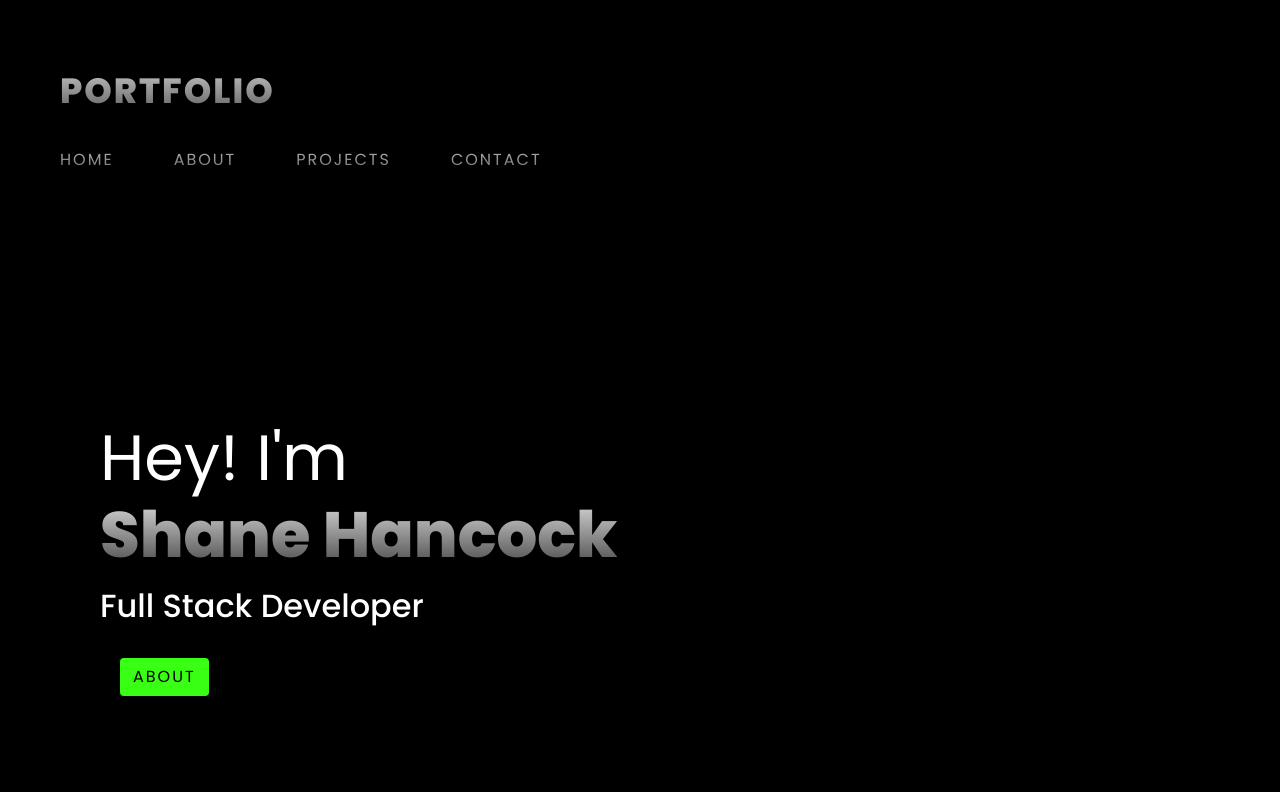
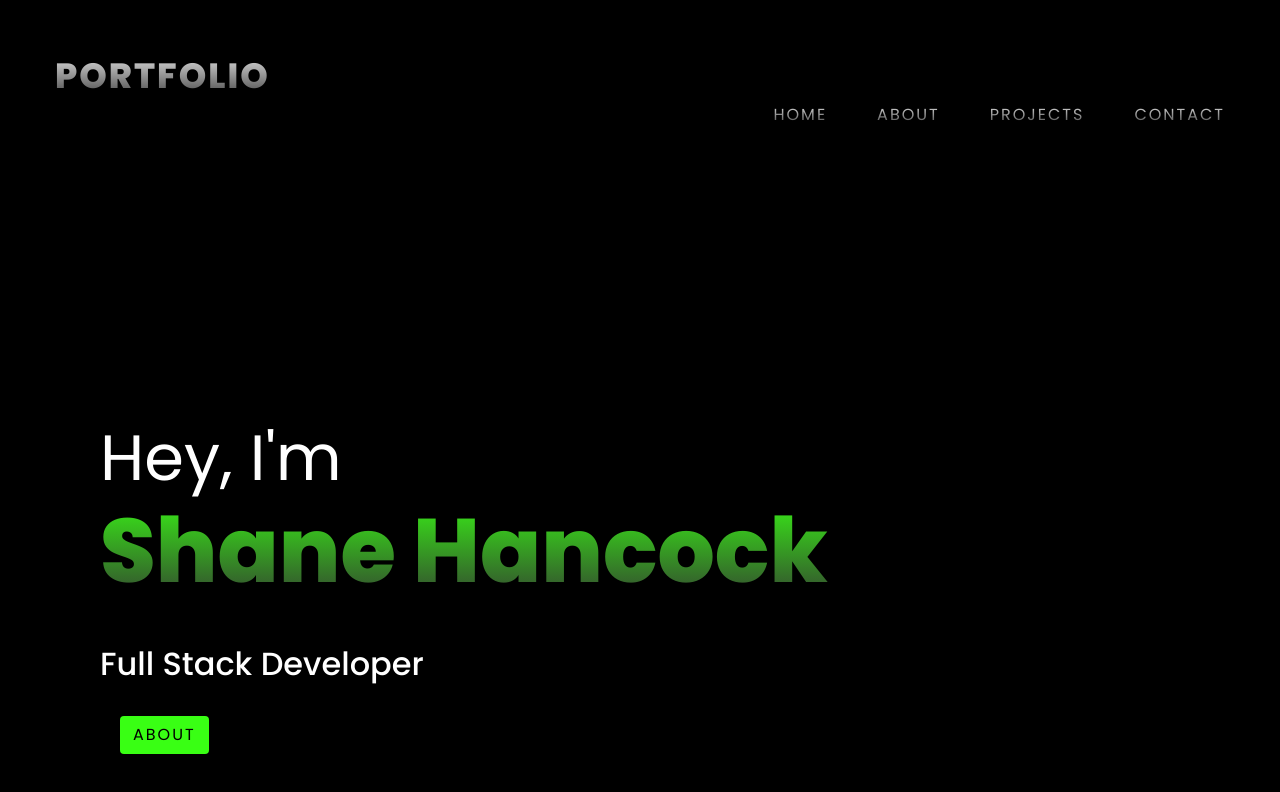
Before and after one commit to shanehancock64/updatedPortfolio, a plain HTML site: page index.html in a window 1280 px wide. Drawn offline with nearby package versions, Linux system fonts and the light colour scheme.

```diff
--- a/index.html
+++ b/index.html
@@ -13,15 +13,17 @@
   <header>
   <a href="#" class="logo">Portfolio</a>
   <div class="toggle"></div>
+  <div class="btns">
   <ul>
     <li><a href="#">Home</a></li>
     <li><a href="#">About</a></li>
     <li><a href="#">Projects</a></li>
     <li><a href="#">Contact</a></li>
   </ul>
+  </div>
   </header>
   <section class ="banner">
-    <h1>Hey! I'm<br><span>Shane Hancock</span></h1>
+    <h1>Hey, I'm<br><span>Shane Hancock</span></h1>
     <h2>Full Stack Developer</h2>
     <a href="#" class="btn">About</a>
   </section>
--- a/src/style.css
+++ b/src/style.css
@@ -24,11 +24,14 @@
 font-size:4em;
 color: white;
 font-weight: 400;
+
+
 }
 
 .banner h1 span {
   font-weight: 800;
-  background: -webkit-linear-gradient(#eee, #333);
+  font-size: 90px;
+  background: -webkit-linear-gradient(#39ff14, #333);
   -webkit-background-clip: text;
   -webkit-text-fill-color: transparent
 
@@ -39,6 +42,7 @@
   color: #fff;
   font-weight: 500;
   line-height: 1.5em;
+  margin-top: 35px;
 }
 
 .btn {
@@ -67,6 +71,7 @@
   justify-content: space-between;
   align-items: center;
 
+
 }
 
 header .logo {
@@ -76,6 +81,7 @@
   letter-spacing: 2px;
   text-transform: uppercase;
   text-decoration: none;
+
 
 }
 
@@ -97,10 +103,15 @@
   text-decoration: none;
   position: relative;
   display: inline-block;
-  margin: 0px 15px;
+  margin: 0px 25px;
   background: -webkit-linear-gradient(#eee, #333);
   -webkit-background-clip: text;
   -webkit-text-fill-color: transparent;
-  padding: 15px
+
 
 }
+
+.btns {
+  display: flex;
+  justify-content: end;
+}
```
